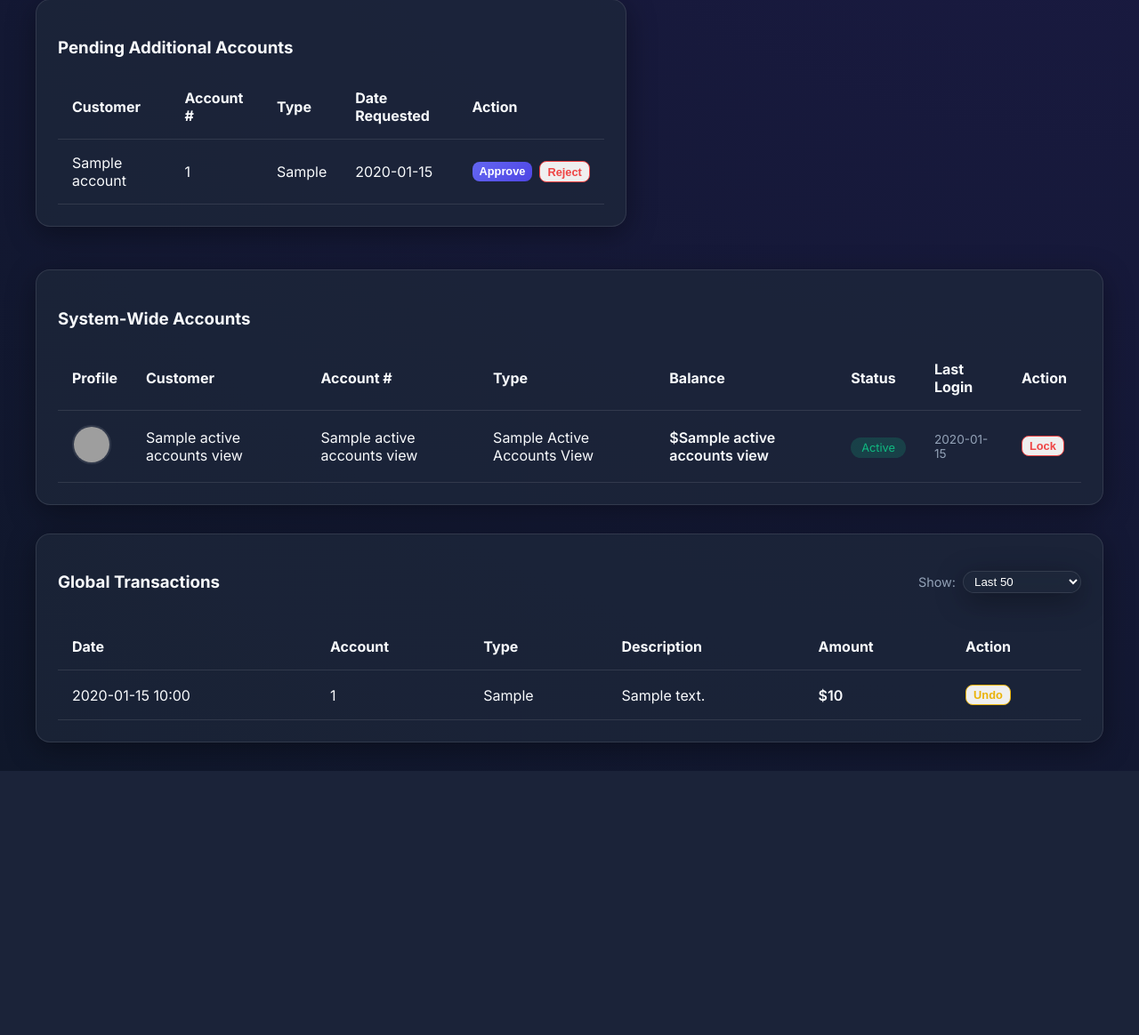
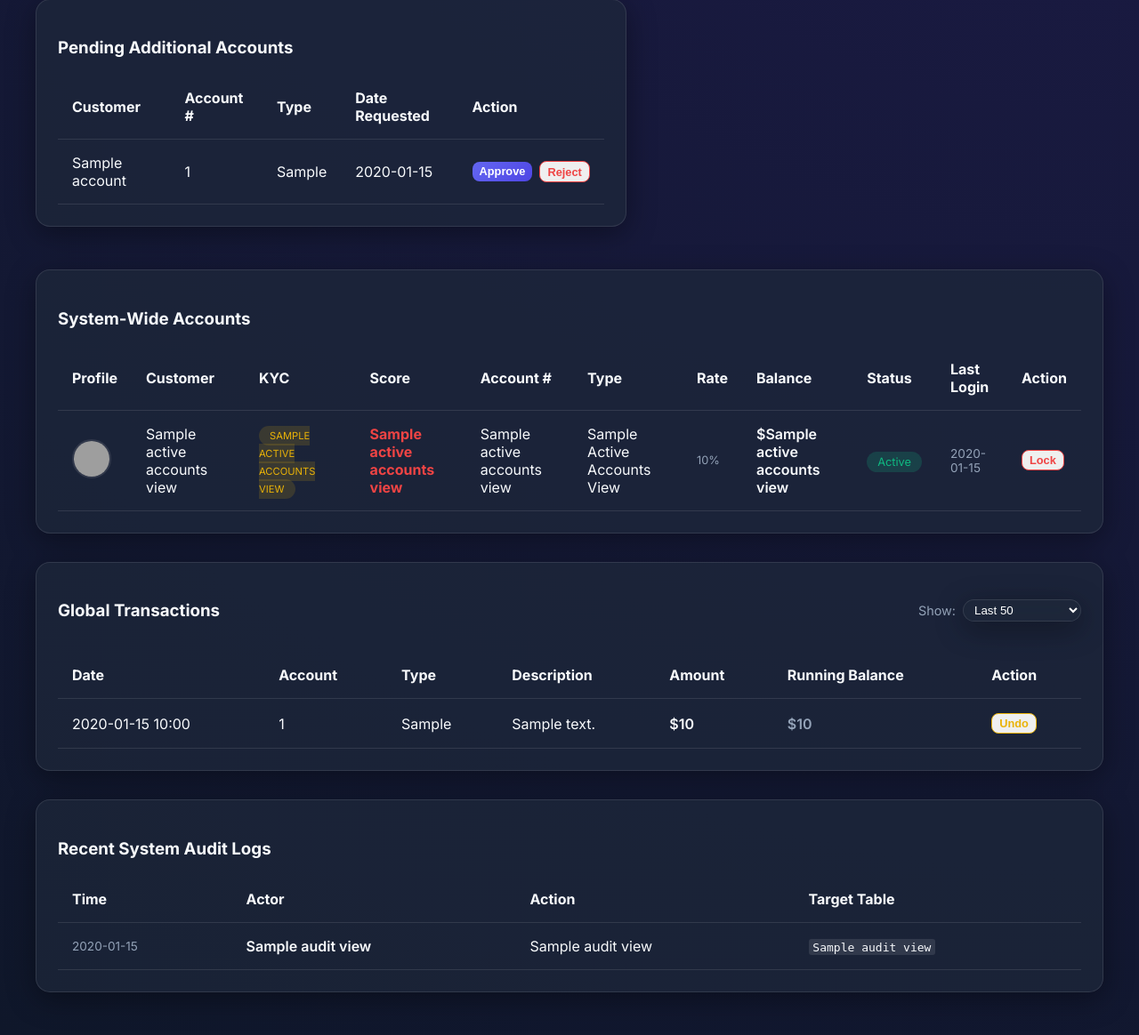
Before and after one commit to HassanSarfaraz/BankSim, a Flask app: page /admin/dashboard in a window 1280 px wide. Shown: the part 785-1949 px from the top of the page at 89% size. Before the commit the page ends 1652 px from the top, so only its background shows below. Run offline with Flask 3, Linux system fonts and the light colour scheme; the visitor is signed in with stand-in values (Sample User, id 1); a database or web service that is not in the repository returns one stand-in record (values such as "Sample title"); some libraries are stand-ins or nearby versions; grey boxes are pictures that could not be loaded.

Commit message:
Feat: Enhanced dashboards with Running Balance, KYC status, Credit Scores, and Audit Logs

```diff
--- a/app/routes/admin.py
+++ b/app/routes/admin.py
@@ -44,7 +44,7 @@ def dashboard():
     limit_clause = f"LIMIT {txn_limit}" if txn_limit > 0 else ""
     cur.execute(f"""
         SELECT t.transaction_id, t.transaction_type, t.amount, t.transaction_date,
-               t.description, a.account_number, t.status
+               t.description, a.account_number, t.status, t.balance_after
         FROM transactions t
         JOIN accounts a ON t.account_id = a.account_id
         WHERE t.status = 'completed'
@@ -52,6 +52,10 @@ def dashboard():
         {limit_clause}
     """)
     global_transactions = cur.fetchall()
+
+    # ── System Audit Logs ───────────────────────────────────────────────────────
+    cur.execute("SELECT * FROM recent_audit_view")
+    audit_logs = cur.fetchall()
 
     # ── Pending Deposit Requests ────────────────────────────────────────────────
     cur.execute("""
@@ -93,6 +97,7 @@ def dashboard():
         deposit_requests=deposit_requests,
         account_requests=account_requests,
         pending_sub_accounts=pending_sub_accounts,
+        audit_logs=audit_logs,
         txn_limit=txn_limit
     )
 
--- a/app/routes/customer.py
+++ b/app/routes/customer.py
@@ -23,7 +23,7 @@ def dashboard():
 
     cur.execute("""
         SELECT c.first_name, c.last_name, a.account_id, a.account_number,
-               a.account_type, a.balance, a.status
+               a.account_type, a.balance, a.status, a.interest_rate, a.overdraft_limit
         FROM customers c
         JOIN accounts a ON c.customer_id = a.customer_id
         WHERE c.user_id = %s
@@ -33,7 +33,7 @@ def dashboard():
 
     cur.execute("""
         SELECT t.transaction_id, t.transaction_type, t.amount,
-               t.transaction_date, t.description, t.status
+               t.transaction_date, t.description, t.status, t.balance_after
         FROM transactions t
         JOIN accounts a ON t.account_id = a.account_id
         JOIN customers c ON a.customer_id = c.customer_id
--- a/app/templates/dashboard/admin.html
+++ b/app/templates/dashboard/admin.html
@@ -190,8 +190,11 @@
                 <tr>
                     <th>Profile</th>
                     <th>Customer</th>
+                    <th>KYC</th>
+                    <th>Score</th>
                     <th>Account #</th>
                     <th>Type</th>
+                    <th>Rate</th>
                     <th>Balance</th>
                     <th>Status</th>
                     <th>Last Login</th>
@@ -208,8 +211,17 @@
                              onerror="this.style.display='none'">
                     </td>
                     <td>{{ acc[1] }}</td>
+                    <td>
+                        <span class="status-badge" style="background: {% if acc[11] == 'verified' %}rgba(16,185,129,0.15){% else %}rgba(234,179,8,0.15){% endif %}; color: {% if acc[11] == 'verified' %}#10b981{% else %}#eab308{% endif %}; font-size: 0.7rem;">
+                            {{ acc[11]|upper }}
+                        </span>
+                    </td>
+                    <td style="font-weight: bold; color: {% if acc[12] > 700 %}#10b981{% elif acc[12] > 600 %}#eab308{% else %}#ef4444{% endif %};">
+                        {{ acc[12] }}
+                    </td>
                     <td>{{ acc[2] }}</td>
                     <td style="text-transform: capitalize;">{{ acc[3] }}</td>
+                    <td style="color: var(--text-muted); font-size: 0.8rem;">{{ (acc[13] * 100)|round(2) }}%</td>
                     <td style="font-weight: 600;">${{ acc[4] }}</td>
                     <td>
                         {% if acc[6] %}
@@ -256,6 +268,7 @@
                     <th>Type</th>
                     <th>Description</th>
                     <th>Amount</th>
+                    <th>Running Balance</th>
                     <th>Action</th>
                 </tr>
             </thead>
@@ -267,6 +280,7 @@
                     <td style="text-transform: capitalize;">{{ txn[1] }}</td>
                     <td>{{ txn[4] }}</td>
                     <td style="font-weight: 600; color: {% if txn[1] == 'deposit' %}var(--accent){% else %}var(--text){% endif %};">${{ txn[2] }}</td>
+                    <td style="font-weight: 600; color: var(--text-muted);">${{ txn[7] or 'N/A' }}</td>
                     <td>
                         <form action="{{ url_for('admin.undo_transaction', transaction_id=txn[0]) }}" method="POST" onsubmit="return confirm('Are you sure you want to undo this transaction?');">
                             <button type="submit" class="btn" style="padding: 0.2rem 0.5rem; font-size: 0.8rem; border: 1px solid #eab308; color: #eab308;">Undo</button>
@@ -275,6 +289,33 @@
                 </tr>
                 {% else %}
                 <tr><td colspan="6" style="text-align:center; color:var(--text-muted)">No transactions found</td></tr>
+                {% endfor %}
+            </tbody>
+        </table>
+    </div>
+
+    <!-- System Audit Logs -->
+    <div class="glass card" style="margin-top: 2rem; margin-bottom: 3rem;">
+        <h3>Recent System Audit Logs</h3>
+        <table style="width: 100%;">
+            <thead>
+                <tr>
+                    <th>Time</th>
+                    <th>Actor</th>
+                    <th>Action</th>
+                    <th>Target Table</th>
+                </tr>
+            </thead>
+            <tbody>
+                {% for log in audit_logs %}
+                <tr>
+                    <td style="font-size: 0.85rem; color: var(--text-muted);">{{ log[4].strftime('%Y-%m-%d %H:%M:%S') }}</td>
+                    <td style="font-weight: 600;">{{ log[1] }}</td>
+                    <td>{{ log[2] }}</td>
+                    <td><code style="background: rgba(255,255,255,0.1); padding: 0.1rem 0.3rem; border-radius: 3px;">{{ log[3] }}</code></td>
+                </tr>
+                {% else %}
+                <tr><td colspan="4" style="text-align:center; color:var(--text-muted)">No audit logs recorded</td></tr>
                 {% endfor %}
             </tbody>
         </table>
--- a/app/templates/dashboard/customer.html
+++ b/app/templates/dashboard/customer.html
@@ -14,6 +14,8 @@
                     <tr>
                         <th>Account Number</th>
                         <th>Type</th>
+                        <th>Interest</th>
+                        <th>Overdraft</th>
                         <th>Balance</th>
                         <th>Status</th>
                     </tr>
@@ -23,6 +25,8 @@
                     <tr>
                         <td>{{ acc[3] }}</td>
                         <td style="text-transform: capitalize;">{{ acc[4] }}</td>
+                        <td style="color: var(--text-muted); font-size: 0.85rem;">{{ (acc[7] * 100)|round(2) }}%</td>
+                        <td style="color: var(--text-muted); font-size: 0.85rem;">${{ acc[8] }}</td>
                         <td style="font-weight: 600;">${{ acc[5] }}</td>
                         <td><span class="status-badge status-{{ acc[6] }}">{{ acc[6] }}</span></td>
                     </tr>
@@ -40,6 +44,7 @@
                         <th>Date</th>
                         <th>Type</th>
                         <th>Amount</th>
+                        <th>Running Balance</th>
                         <th>Description</th>
                         <th>Status</th>
                     </tr>
@@ -52,6 +57,7 @@
                         <td style="color: {% if txn[1] == 'deposit' %}#10b981{% else %}#ef4444{% endif %}; font-weight: 600;">
                             {% if txn[1] == 'deposit' %}+{% else %}-{% endif %}${{ txn[2] }}
                         </td>
+                        <td style="font-weight: 600; color: var(--text-muted);">${{ txn[6] or '—' }}</td>
                         <td>{{ txn[4] or '—' }}</td>
                         <td>
                             <span style="font-size:0.75rem; padding: 0.2rem 0.5rem; border-radius: 4px;
```
Also changed, not shown: sql/views.sql (+20 -2 lines).
